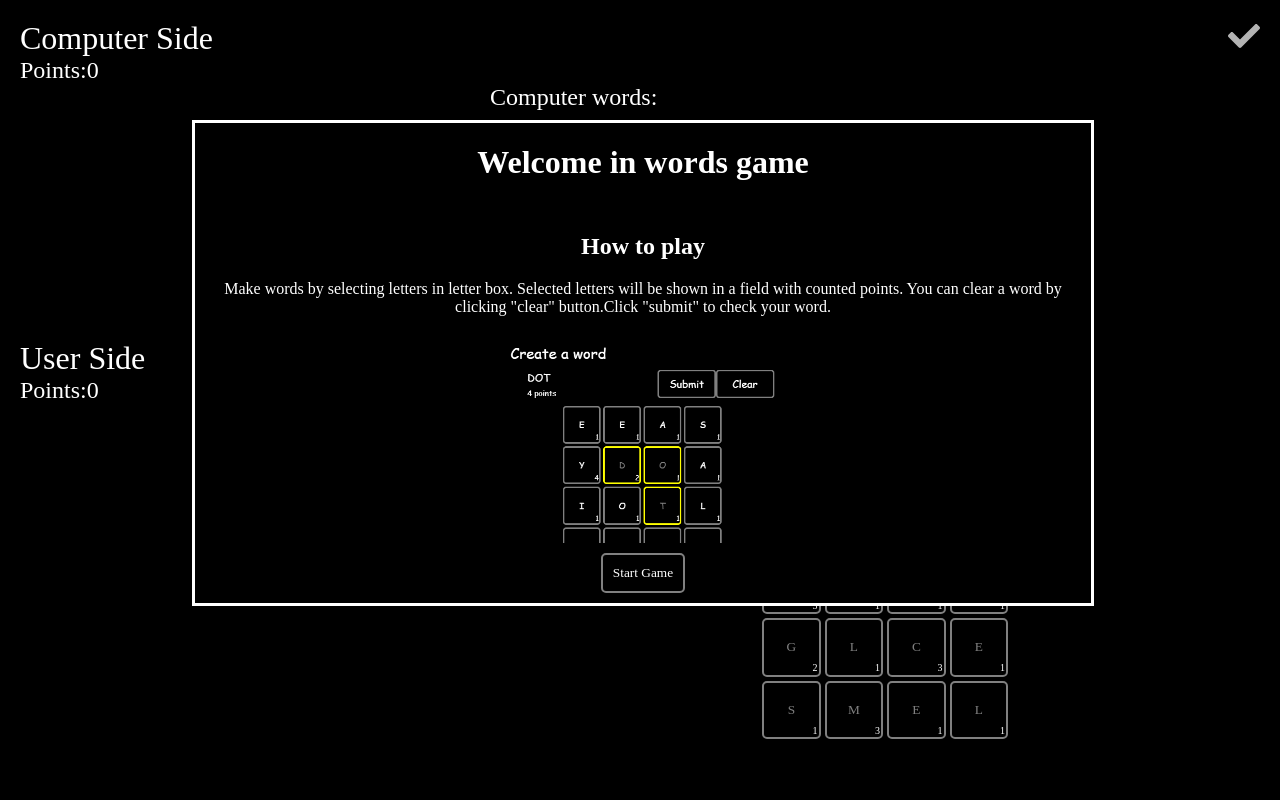
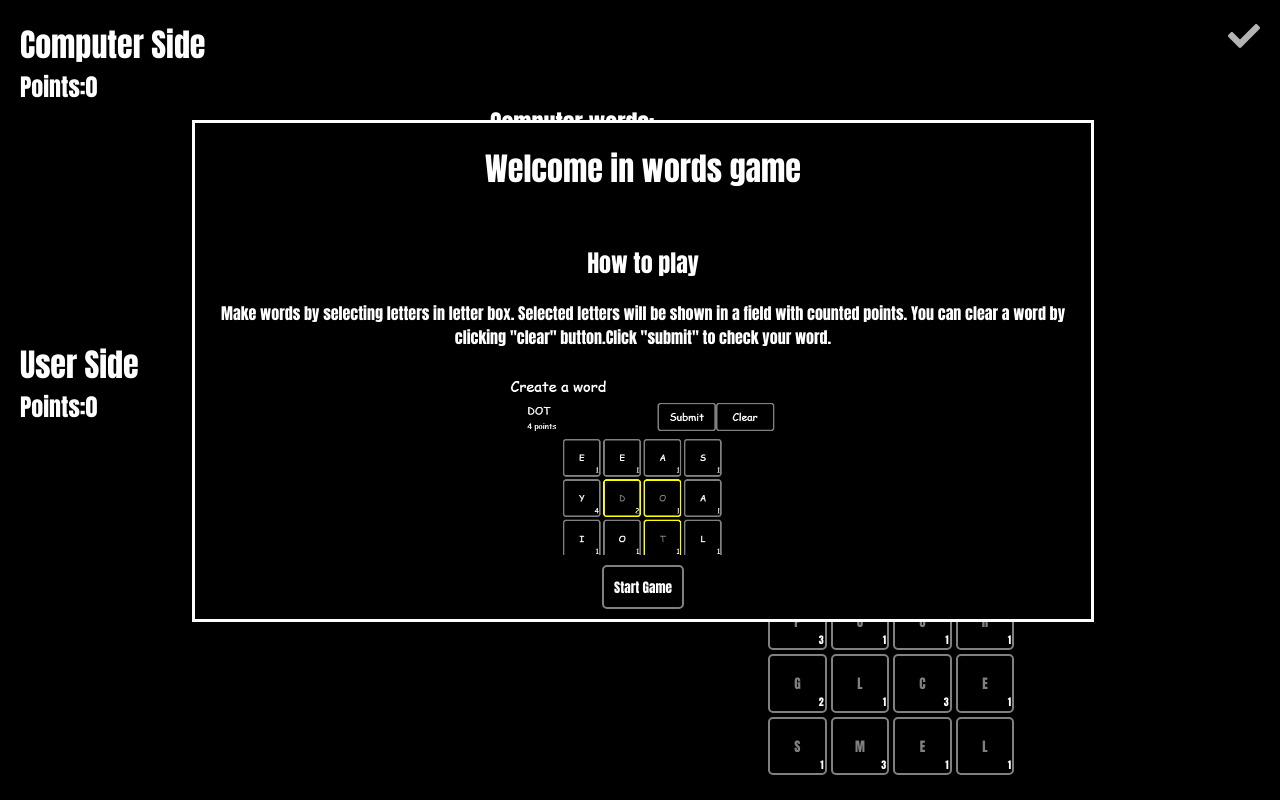
Before and after one commit to Wielqus/words-game, a React (Create React App) app in the folder client/: page / in a window 1280 px wide. Built offline with nearby package versions, Linux system fonts and the light colour scheme.

Commit message:
Change font

```diff
--- a/client/src/App.css
+++ b/client/src/App.css
@@ -1,5 +1,5 @@
 *{
-  font-family: 'Bungee', bold;
+  font-family: 'Impact';
   color:white;
 }
 body{
```
